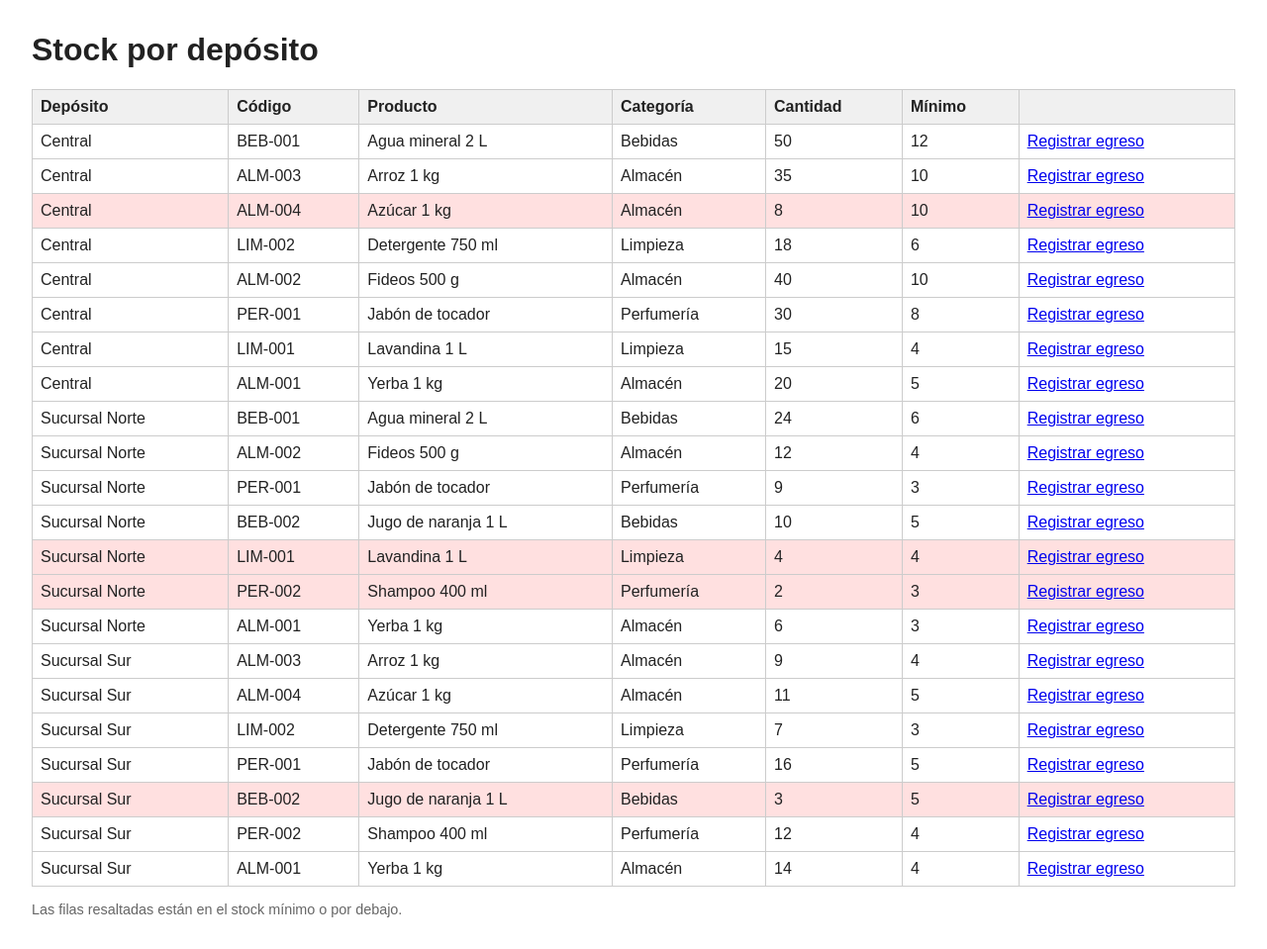
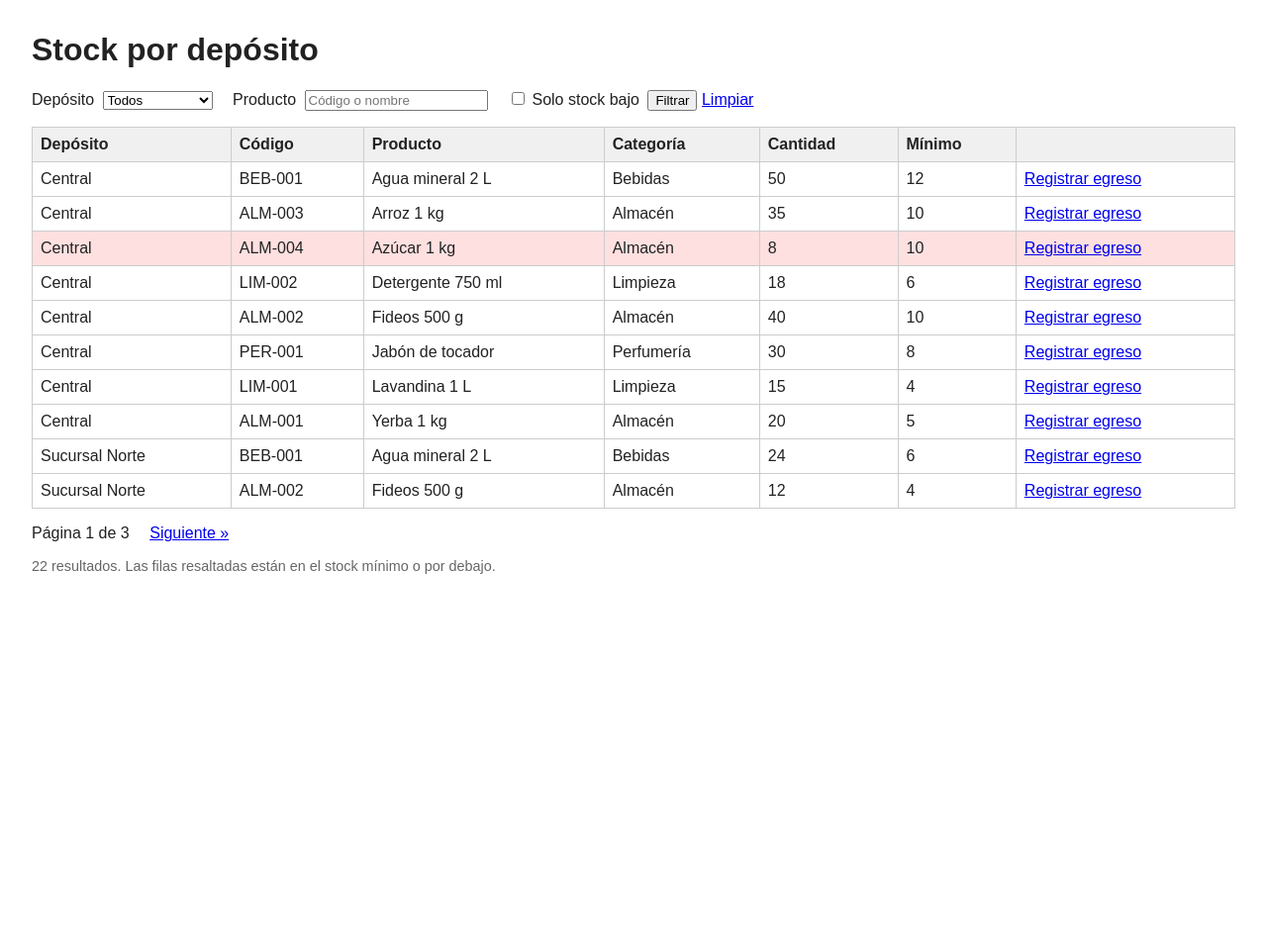
Before and after one commit to DamianMatiasMayer/control-stock, a Spring Boot app: page /stock in a window 1280 px wide. Shown: the whole page at 99% size. After the commit the page ends 580 px from the top, so only its background shows below. Run offline with Spring Boot 4, Linux system fonts and the light colour scheme; data comes from the database, SQL or seed files in the repository.

Commit message:
Filtros y paginacion en la pantalla de stock

```diff
--- a/src/main/java/ar/edu/davinci/controlstock/controller/StockController.java
+++ b/src/main/java/ar/edu/davinci/controlstock/controller/StockController.java
@@ -1,8 +1,11 @@
 package ar.edu.davinci.controlstock.controller;
 
+import org.springframework.data.domain.Pageable;
+import org.springframework.data.web.PageableDefault;
 import org.springframework.stereotype.Controller;
 import org.springframework.ui.Model;
 import org.springframework.web.bind.annotation.GetMapping;
+import org.springframework.web.bind.annotation.RequestParam;
 
 import ar.edu.davinci.controlstock.service.InventarioService;
 
@@ -21,8 +24,18 @@ public class StockController {
     }
 
     @GetMapping("/stock")
-    public String verStock(Model model) {
-        model.addAttribute("existencias", inventarioService.listarExistencias());
+    public String verStock(@RequestParam(required = false) Long depositoId,
+                           @RequestParam(required = false) String texto,
+                           @RequestParam(defaultValue = "false") boolean soloStockBajo,
+                           @PageableDefault(size = 10) Pageable pageable,
+                           Model model) {
+        model.addAttribute("pagina", inventarioService.listarExistencias(depositoId, texto, soloStockBajo, pageable));
+        model.addAttribute("depositos", inventarioService.listarDepositos());
+
+        // Los filtros elegidos, para mostrarlos en el formulario y mantenerlos al cambiar de página
+        model.addAttribute("depositoId", depositoId);
+        model.addAttribute("texto", texto);
+        model.addAttribute("soloStockBajo", soloStockBajo);
         return "stock";
     }
 }
--- a/src/main/java/ar/edu/davinci/controlstock/repository/DepositoRepository.java
+++ b/src/main/java/ar/edu/davinci/controlstock/repository/DepositoRepository.java
@@ -1,8 +1,12 @@
 package ar.edu.davinci.controlstock.repository;
+
+import java.util.List;
 
 import org.springframework.data.jpa.repository.JpaRepository;
 
 import ar.edu.davinci.controlstock.entity.Deposito;
 
 public interface DepositoRepository extends JpaRepository<Deposito, Long> {
+
+    List<Deposito> findAllByOrderByNombreAsc();
 }
--- a/src/main/resources/static/css/estilos.css
+++ b/src/main/resources/static/css/estilos.css
@@ -59,3 +59,21 @@ th {
 .detalle {
     width: auto;
 }
+
+.filtros {
+    margin-bottom: 1rem;
+}
+
+.filtros label {
+    margin-right: 0.25rem;
+}
+
+.filtros select,
+.filtros input[type="text"] {
+    margin-right: 1rem;
+}
+
+.paginacion a,
+.paginacion span {
+    margin-right: 1rem;
+}
--- a/src/main/resources/templates/stock.html
+++ b/src/main/resources/templates/stock.html
@@ -7,6 +7,28 @@
 </head>
 <body>
     <h1>Stock por depósito</h1>
+
+    <form class="filtros" th:action="@{/stock}" method="get">
+        <label for="depositoId">Depósito</label>
+        <select id="depositoId" name="depositoId">
+            <option value="">Todos</option>
+            <option th:each="deposito : ${depositos}"
+                    th:value="${deposito.id}"
+                    th:text="${deposito.nombre}"
+                    th:selected="${deposito.id == depositoId}">Central</option>
+        </select>
+
+        <label for="texto">Producto</label>
+        <input type="text" id="texto" name="texto" th:value="${texto}" placeholder="Código o nombre">
+
+        <label>
+            <input type="checkbox" name="soloStockBajo" value="true" th:checked="${soloStockBajo}">
+            Solo stock bajo
+        </label>
+
+        <button type="submit">Filtrar</button>
+        <a th:href="@{/stock}">Limpiar</a>
+    </form>
 
     <table>
         <thead>
@@ -21,7 +43,7 @@
             </tr>
         </thead>
         <tbody>
-            <tr th:each="existencia : ${existencias}"
+            <tr th:each="existencia : ${pagina.content}"
                 th:classappend="${existencia.cantidad <= existencia.stockMinimo} ? 'stock-bajo'">
                 <td th:text="${existencia.deposito.nombre}">Central</td>
                 <td th:text="${existencia.producto.codigo}">ALM-001</td>
@@ -33,9 +55,23 @@
                     <a th:href="@{/egresos/nuevo(existenciaId=${existencia.id})}">Registrar egreso</a>
                 </td>
             </tr>
+            <tr th:if="${pagina.empty}">
+                <td colspan="7">No hay productos que coincidan con el filtro.</td>
+            </tr>
         </tbody>
     </table>
 
-    <p class="referencia">Las filas resaltadas están en el stock mínimo o por debajo.</p>
+    <p class="paginacion" th:if="${pagina.totalPages > 1}">
+        <a th:if="${pagina.hasPrevious()}"
+           th:href="@{/stock(depositoId=${depositoId}, texto=${texto}, soloStockBajo=${soloStockBajo}, page=${pagina.number - 1})}">« Anterior</a>
+        <span th:text="|Página ${pagina.number + 1} de ${pagina.totalPages}|">Página 1 de 3</span>
+        <a th:if="${pagina.hasNext()}"
+           th:href="@{/stock(depositoId=${depositoId}, texto=${texto}, soloStockBajo=${soloStockBajo}, page=${pagina.number + 1})}">Siguiente »</a>
+    </p>
+
+    <p class="referencia">
+        <span th:text="|${pagina.totalElements} resultados.|">22 resultados.</span>
+        Las filas resaltadas están en el stock mínimo o por debajo.
+    </p>
 </body>
 </html>
```
Also changed, not shown: src/main/java/ar/edu/davinci/controlstock/repository/ExistenciaRepository.java (+15 -3 lines), src/main/java/ar/edu/davinci/controlstock/service/InventarioService.java (+24 -2 lines).
